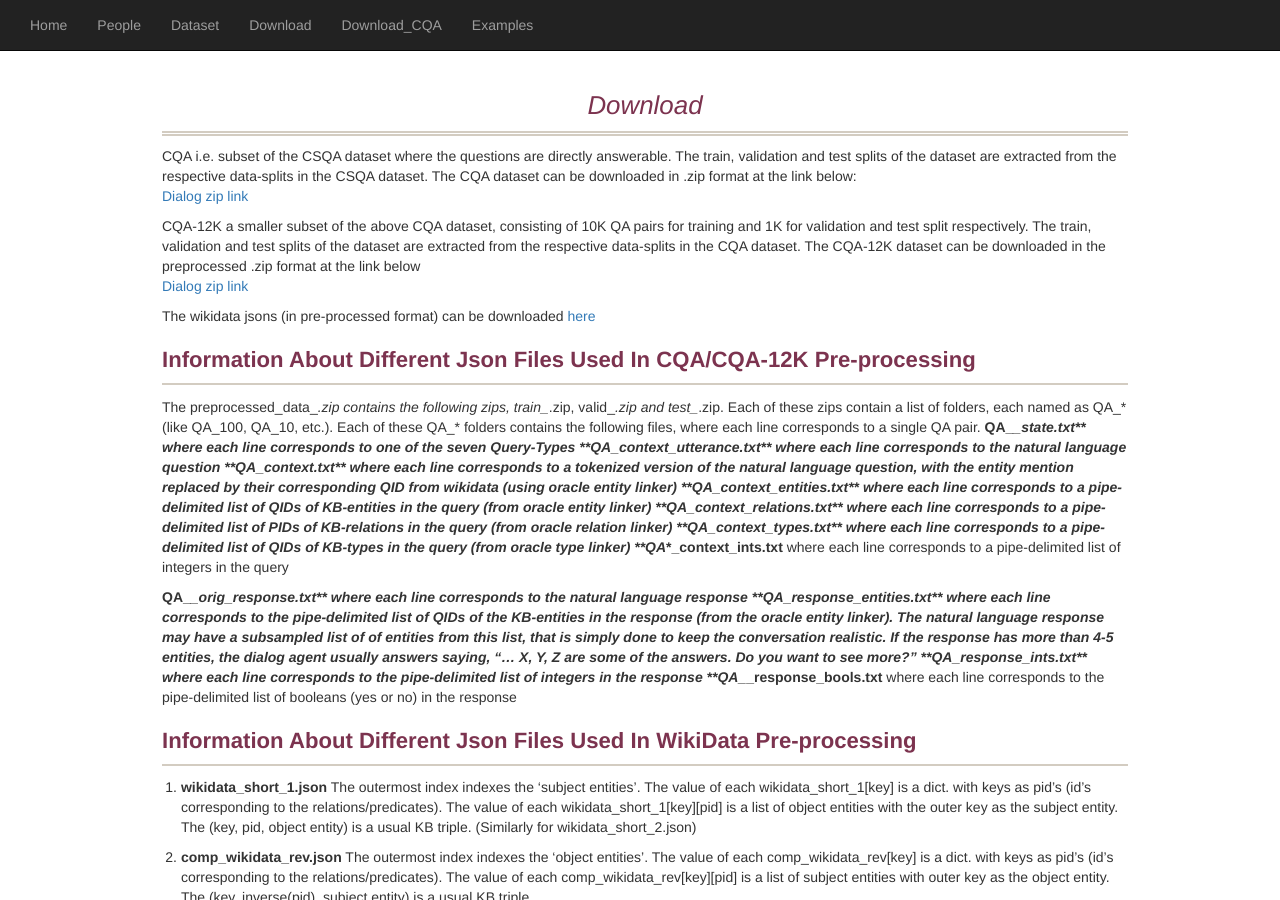
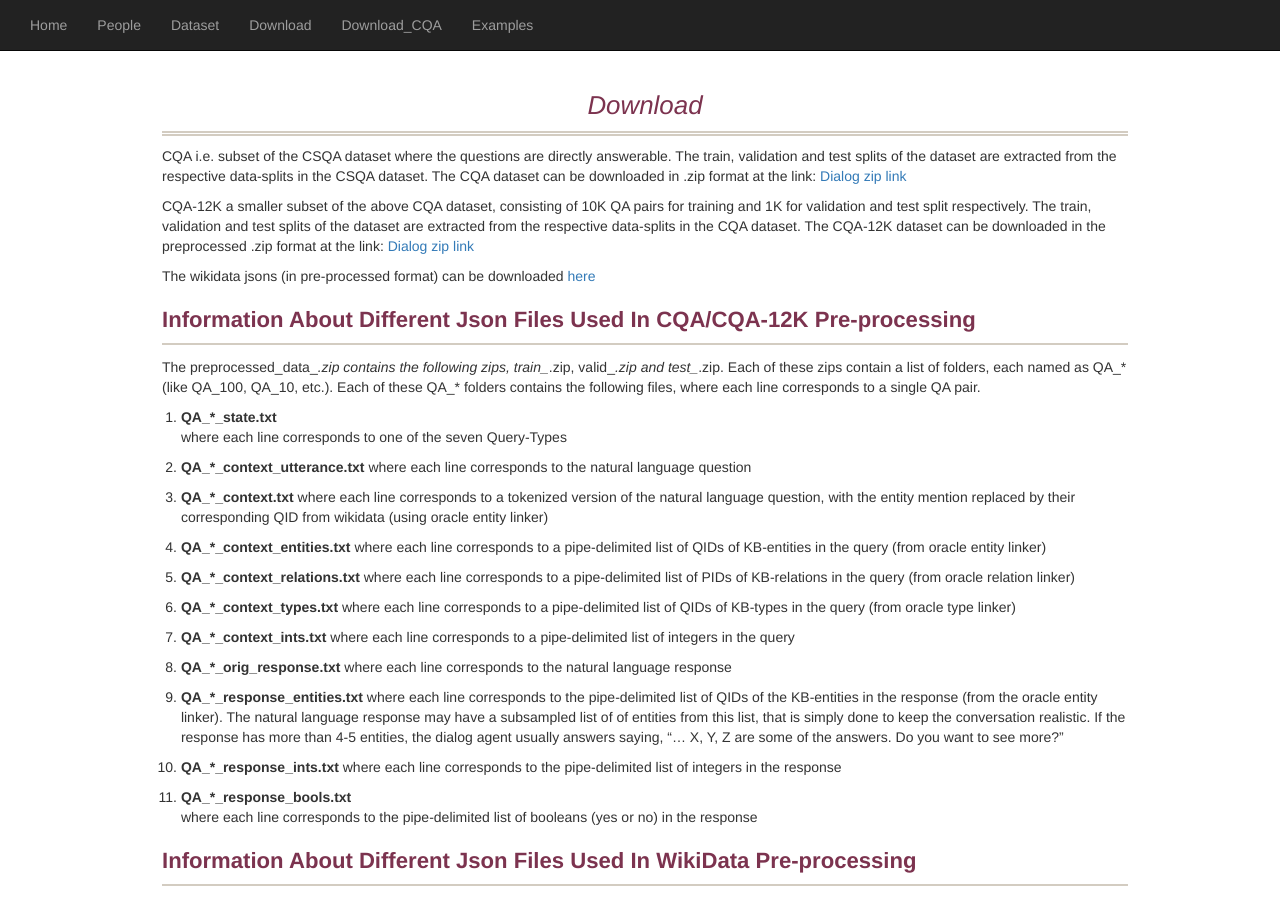
Before and after one commit to amritasaha1812/CSQA, a Jekyll site: the page built from _pages/04_download_cqa.md, in a window 1280 px wide and 900 px high. Built offline with Jekyll 4.4.1, drawn with Linux system fonts in a browser that asks for light colours; nearby versions of some CDN libraries; part of the change alters nothing that is shown.

Commit message:
added CQA

```diff
--- a/_pages/04_download_cqa.md
+++ b/_pages/04_download_cqa.md
@@ -3,10 +3,10 @@ layout: page
 title: Download
 permalink: /download_cqa/
 ---
-CQA i.e. subset of the CSQA dataset where the questions are directly answerable. The train, validation and test splits of the dataset are extracted from the respective data-splits in the CSQA dataset. The CQA dataset can be downloaded in .zip format at the link below: <br>
+CQA i.e. subset of the CSQA dataset where the questions are directly answerable. The train, validation and test splits of the dataset are extracted from the respective data-splits in the CSQA dataset. The CQA dataset can be downloaded in .zip format at the link:
 [Dialog zip link](https://drive.google.com/file/d/1cHSIwUqcZPGP9fZoA46xLRL22kUqqvlo/view?usp=sharing) <br>
 
-CQA-12K a smaller subset of the above CQA dataset, consisting of 10K QA pairs for training and 1K for validation and test split respectively. The train, validation and test splits of the dataset are extracted from the respective data-splits in the CQA dataset. The CQA-12K dataset can be downloaded in the preprocessed .zip format at the link below <br>
+CQA-12K a smaller subset of the above CQA dataset, consisting of 10K QA pairs for training and 1K for validation and test split respectively. The train, validation and test splits of the dataset are extracted from the respective data-splits in the CQA dataset. The CQA-12K dataset can be downloaded in the preprocessed .zip format at the link:
 [Dialog zip link](https://drive.google.com/file/d/1QcQyDcPxuFSQ7HTO03EffAEC-HSSq0MR/view?usp=sharing) <br>
 
 
@@ -14,18 +14,39 @@ The wikidata jsons (in pre-processed format) can be downloaded [here](https://dr
 
 ### **Information About Different Json Files Used In CQA/CQA-12K Pre-processing**
 The preprocessed_data_*.zip contains the following zips, train_*.zip, valid_*.zip and test_*.zip. Each of these zips contain a list of folders, each named as QA_* (like QA_100, QA_10, etc.). Each of these QA_* folders  contains the following files, where each line corresponds to a single QA pair.
-**QA_*_state.txt**  where each line corresponds to one of the seven Query-Types
-**QA_*_context_utterance.txt** where each line corresponds to the natural language question
-**QA_*_context.txt** where each line corresponds to a tokenized version of the natural language question, with the entity mention replaced by their corresponding QID from wikidata (using oracle entity linker)
-**QA_*_context_entities.txt** where each line corresponds to a pipe-delimited list of QIDs of KB-entities in the query (from oracle entity linker)
-**QA_*_context_relations.txt** where each line corresponds to a pipe-delimited list of PIDs of KB-relations  in the query (from oracle relation linker)
-**QA_*_context_types.txt** where each line corresponds to a pipe-delimited list of QIDs of KB-types in the query (from oracle type linker)
-**QA_*_context_ints.txt** where each line corresponds to a pipe-delimited list of integers in the query
 
-**QA_*_orig_response.txt** where each line corresponds to the natural language response
-**QA_*_response_entities.txt** where each line corresponds to the pipe-delimited list of QIDs of the KB-entities in the response (from the oracle entity linker). The natural language response may have a subsampled list of of entities from this list, that is simply done to keep the conversation realistic. If the response has more than 4-5 entities, the dialog agent usually answers saying, "... X, Y, Z are some of the answers. Do you want to see more?"
-**QA_*_response_ints.txt** where each line corresponds to the pipe-delimited list of integers in the response
-**QA_*_response_bools.txt**  where each line corresponds to the pipe-delimited list of booleans (yes or no) in the response
+1. **QA_*_state.txt**
+where each line corresponds to one of the seven Query-Types
+
+2. **QA_*_context_utterance.txt**
+where each line corresponds to the natural language question
+
+3. **QA_*_context.txt**
+where each line corresponds to a tokenized version of the natural language question, with the entity mention replaced by their corresponding QID from wikidata (using oracle entity linker)
+
+4. **QA_*_context_entities.txt**
+where each line corresponds to a pipe-delimited list of QIDs of KB-entities in the query (from oracle entity linker)
+
+5. **QA_*_context_relations.txt**
+where each line corresponds to a pipe-delimited list of PIDs of KB-relations  in the query (from oracle relation linker)
+
+6. **QA_*_context_types.txt**
+where each line corresponds to a pipe-delimited list of QIDs of KB-types in the query (from oracle type linker)
+
+7. **QA_*_context_ints.txt**
+where each line corresponds to a pipe-delimited list of integers in the query
+
+8. **QA_*_orig_response.txt**
+where each line corresponds to the natural language response
+
+9. **QA_*_response_entities.txt**
+where each line corresponds to the pipe-delimited list of QIDs of the KB-entities in the response (from the oracle entity linker). The natural language response may have a subsampled list of of entities from this list, that is simply done to keep the conversation realistic. If the response has more than 4-5 entities, the dialog agent usually answers saying, "... X, Y, Z are some of the answers. Do you want to see more?"
+
+10. **QA_*_response_ints.txt**
+where each line corresponds to the pipe-delimited list of integers in the response
+
+11. **QA_*_response_bools.txt**
+where each line corresponds to the pipe-delimited list of booleans (yes or no) in the response
 
 
 
```
